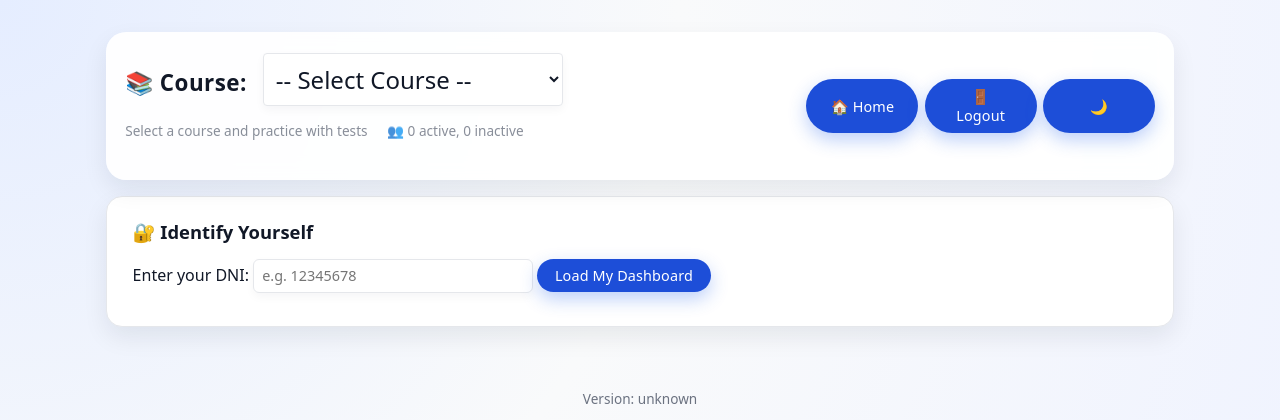
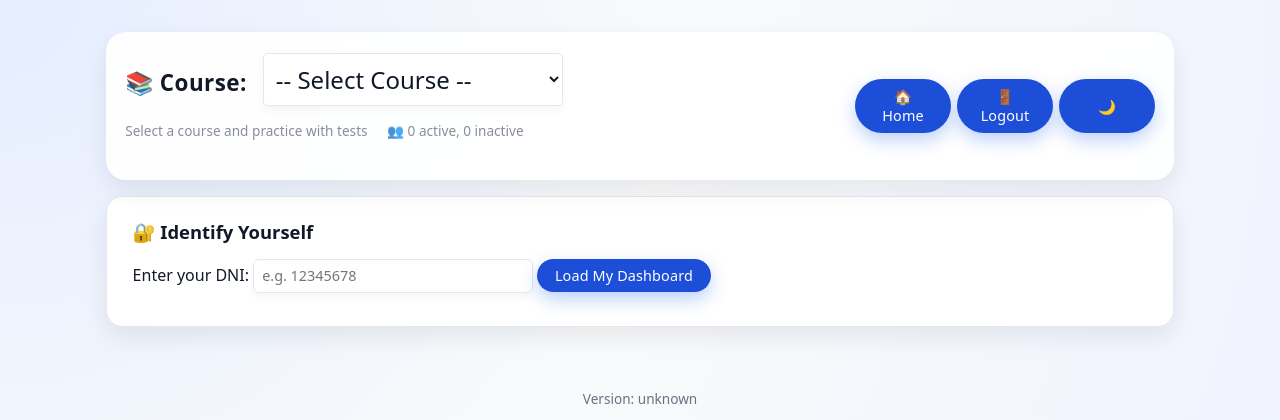
Before and after one commit to foreswearer/quiz, a FastAPI app: page / in a window 1280 px wide. Shown: the top 420 px of the page. Run offline with FastAPI, Linux system fonts and the light colour scheme; data that the repository does not hold is empty.

Commit message:
Fix toolbar button equal width with flex basis

```diff
--- a/static/css/portal.css
+++ b/static/css/portal.css
@@ -32,9 +32,11 @@ h2 {
     align-items: stretch;
 }
 
-.toolbar-buttons > button {
-    flex: 1;
-    min-width: 110px;
+.toolbar-buttons .toolbar-btn,
+.toolbar-buttons .theme-toggle {
+    flex: 1 1 0;
+    min-width: 0;
+    width: 100%;
 }
 
 label {
```
